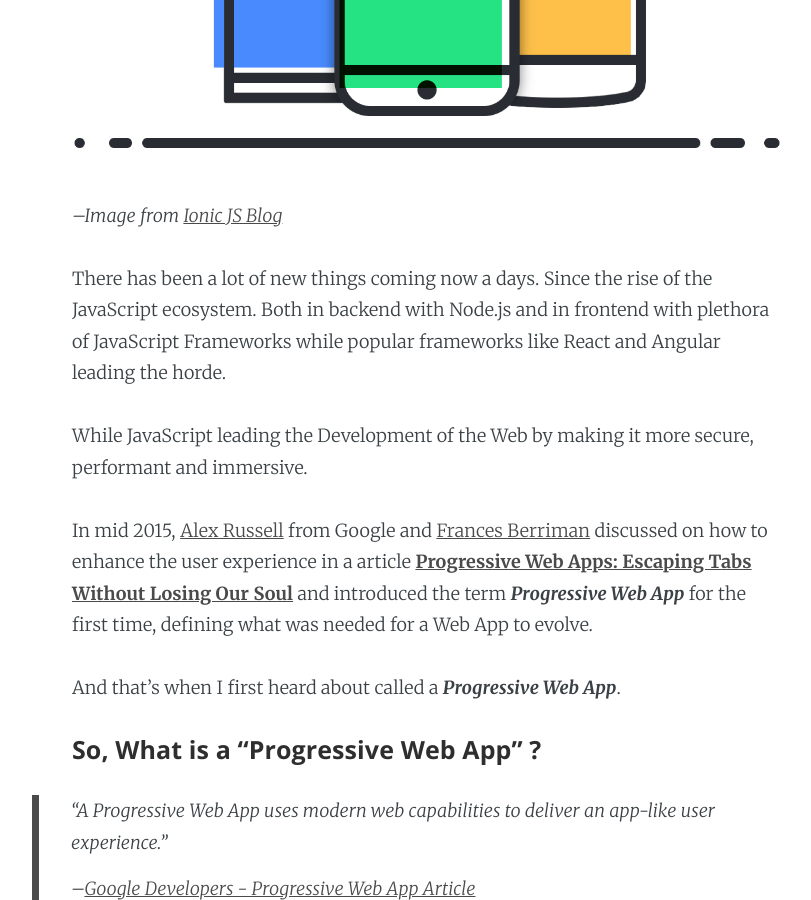
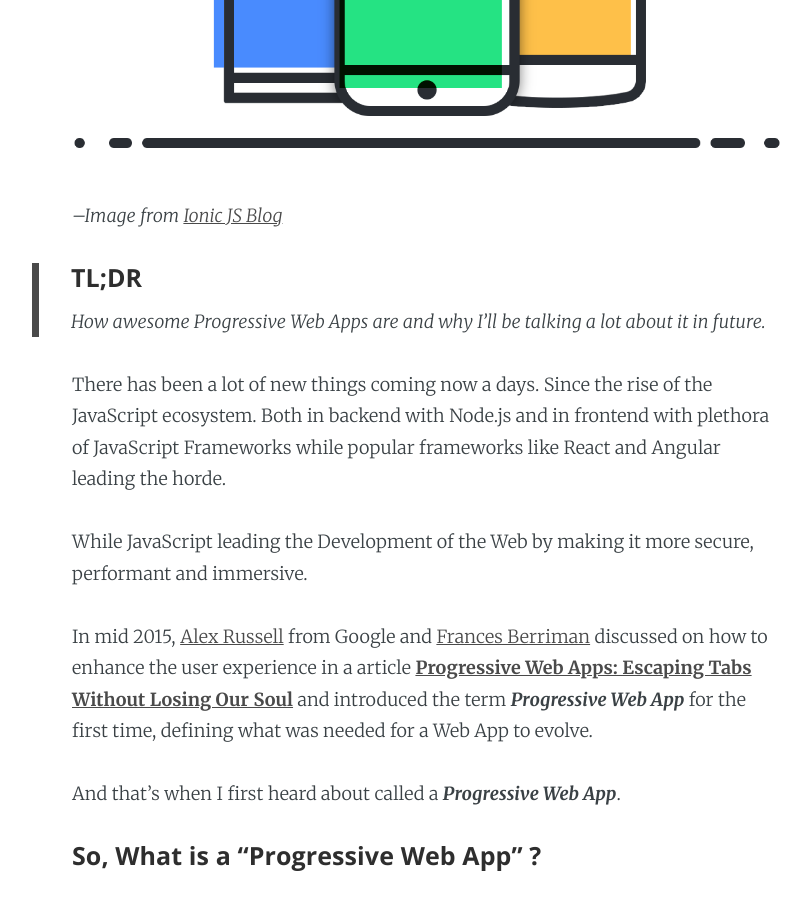
Before and after one commit to inf3cti0n95/Otaku-Codes, a Jekyll site: the page built from _posts/2017-05-26-web-apps-on-steroids-progressive-web-apps-introduction.markdown, in a window 1280 px wide and 900 px high, scrolled down 739 px. Shown: the whole window, without its empty margins (213-1024 px from the left). Built offline with Jekyll 4.4.1, drawn with Linux system fonts in a browser that asks for light colours; comment, search, counter and statistics services are not loaded; some of the changed text lies outside the part shown.

Commit message:
Edited Article

```diff
--- a/_posts/2017-05-26-web-apps-on-steroids-progressive-web-apps-introduction.markdown
+++ b/_posts/2017-05-26-web-apps-on-steroids-progressive-web-apps-introduction.markdown
@@ -10,6 +10,11 @@ excerpt: "Introduction to Web Apps on Steroids, Progressive Web Apps"
 
 ![Progressive Web App](/assets/images/pwa.png)
 <cite >--Image from [Ionic JS Blog](http://blog.ionic.io/what-is-a-progressive-web-app/)</cite>
+
+
+>#### TL;DR
+>
+>How awesome Progressive Web Apps are and why I'll be talking a lot about it in future.
 
 
 There has been a lot of new things coming now a days. Since the rise of the JavaScript ecosystem. Both in backend with Node.js and in frontend with plethora of JavaScript Frameworks while popular frameworks like React and Angular leading the horde.
```
Also changed, not shown: other parts of _posts/2017-05-26-web-apps-on-steroids-progressive-web-apps-introduction.markdown (+0 -4 lines).
